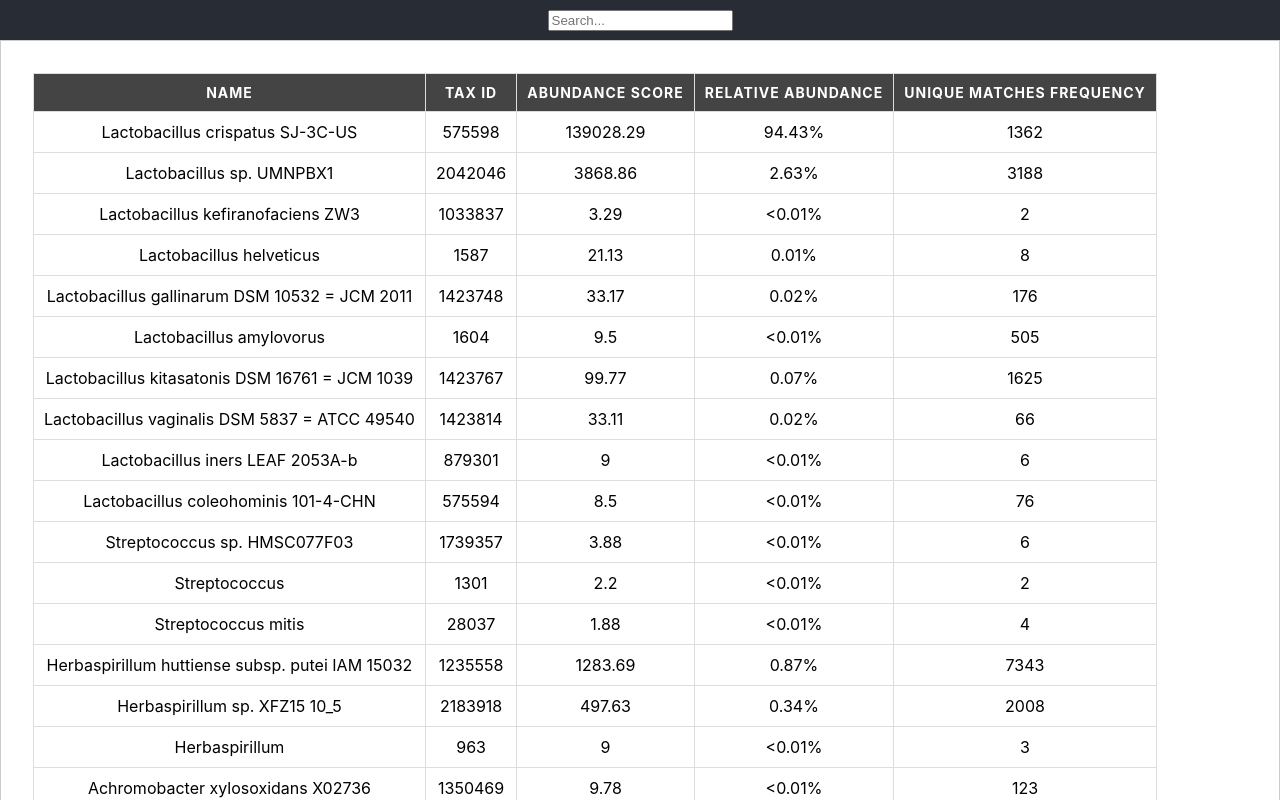
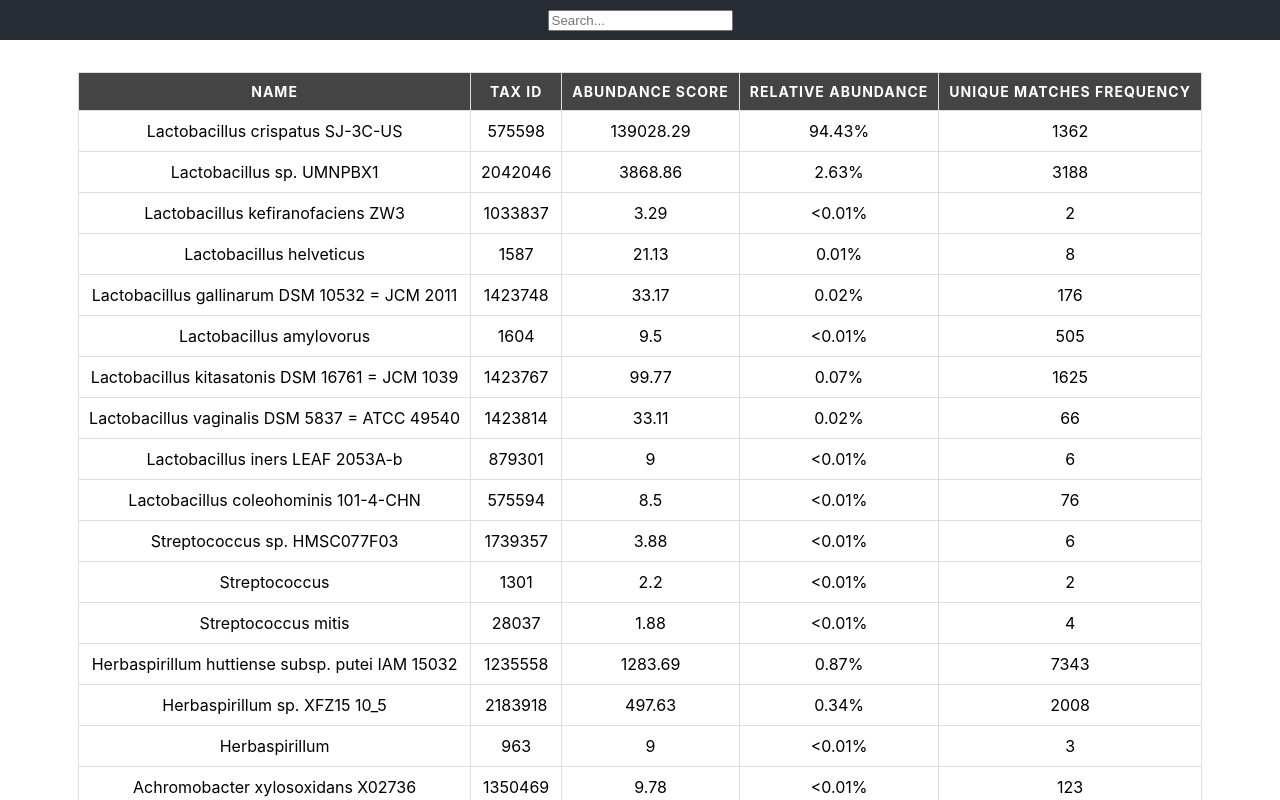
Before and after one commit to vib3sf/biom-app, a React (Create React App) app: page / in a window 1280 px wide. Shown: the top 800 px of the page. Built offline with nearby package versions, Linux system fonts and the light colour scheme; the HTML template or start-up script is replaced by a standard one.

Commit message:
fix table wrap

```diff
--- a/src/components/Table.tsx
+++ b/src/components/Table.tsx
@@ -13,9 +13,9 @@ export function Table({ search }: { search: string }) {
   }, [biom]);
 
   return (
-    <>
+    <div className="table-wrap">
       {biomLoad ? (
-        <table className="table-wrap">
+        <table>
           <thead>
             <tr>
               <th>Name</th>
@@ -38,6 +38,6 @@ export function Table({ search }: { search: string }) {
       ) : (
         <p>Loading...</p>
       )}
-    </>
+    </div>
   );
 }
```
